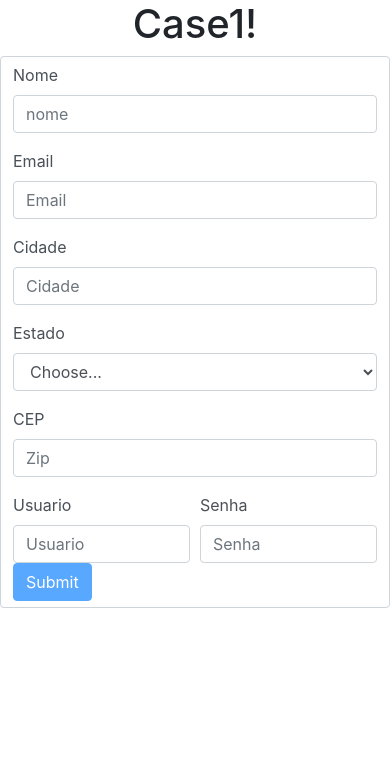
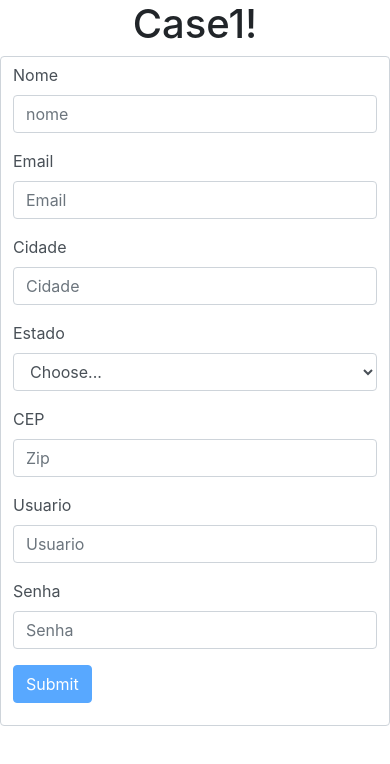
Before and after one commit to evanzs/Case1, an Angular app in the folder Case1/: page / in a window 390 px wide. Shown: the top 764 px of the page. Built offline with nearby package versions, Linux system fonts and the light colour scheme.

Commit message:
bootstrap install

```diff
--- a/Case1/src/app/cadastro-form/cadastro-form.component.html
+++ b/Case1/src/app/cadastro-form/cadastro-form.component.html
@@ -1,5 +1,5 @@
 
- <form class= "form-control" [formGroup]="formulario" >
+ <form class= "form-control" [formGroup]="formulario" (ngClass)= "AplicaCssErro()" >
    <!-- Dados Cadastrais -->
   <div class="form-row" >
      <div class="form-group col-md-6">
@@ -36,19 +36,19 @@
 
 <!--  -->
   <div class="form-row">
-    <div class="col-6">
+    <div class="form-group col-md-6">
       <label>Usuario</label>
       <input type="text" class="form-control" formControlName = "inputUsuario"placeholder="Usuario">
     </div>
 
-    <div class="col-6">
+    <div class="form-group col-md-6">
       <label>Senha</label>
       <input type="password" class="form-control" formControlName = "inputSenha"placeholder="Senha">
     </div>
   </div>
 
   <div class="form-row">
-    <div class="col-12">
+    <div class="form-group col-md-12">
       <!-- botão desabilitado enquanto n tiver valido o formulario -->
      <button  class="btn btn-primary" [disabled] = "!formulario.valid">Submit</button>
     </div>
--- a/Case1/src/app/cadastro-form/cadastro-form.component.ts
+++ b/Case1/src/app/cadastro-form/cadastro-form.component.ts
@@ -31,7 +31,7 @@ export class CadastroFormComponent implements OnInit{
       return this.formulario.get(campo).valid && this.formulario.get(campo).touched
     }
 
-    aplicaCssErro (campo)
+    AplicaCssErro (campo)
     {
       return {
         'has-error': this.verificaValidTouched (campo),
```
